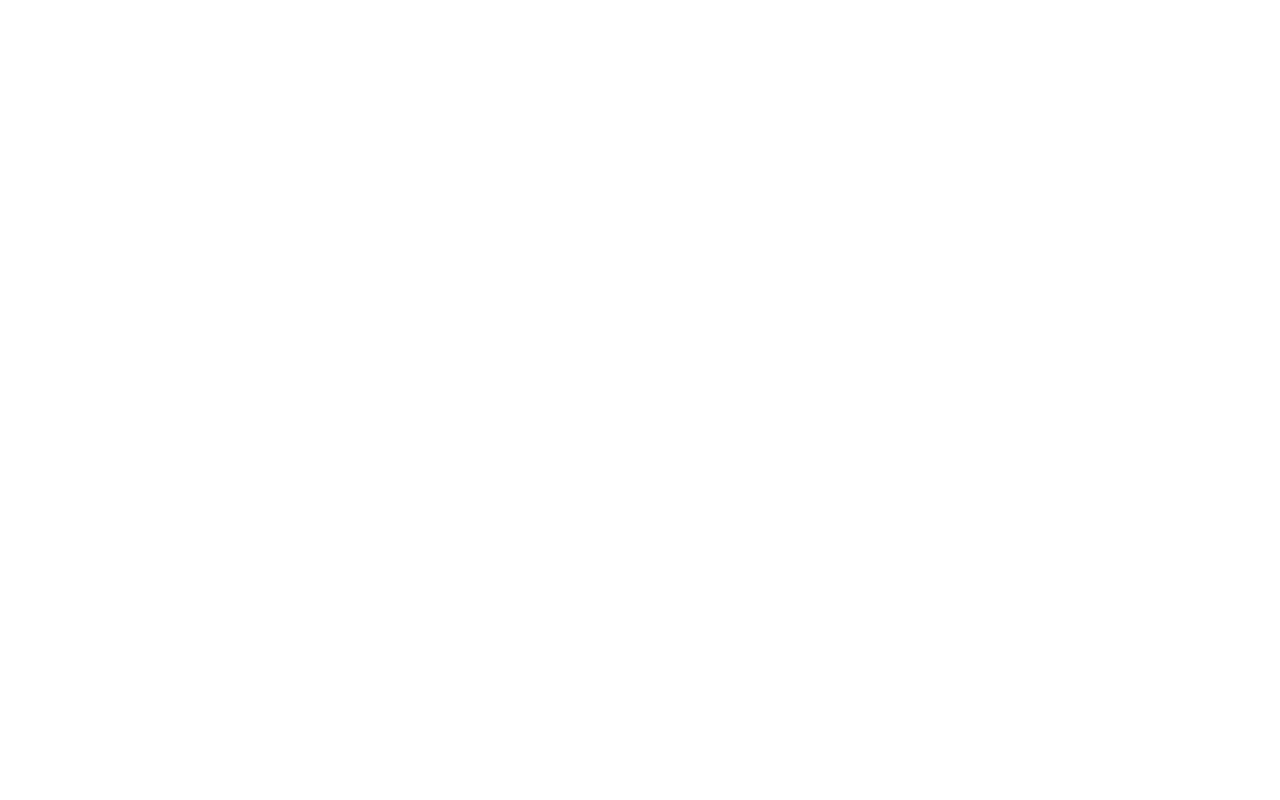
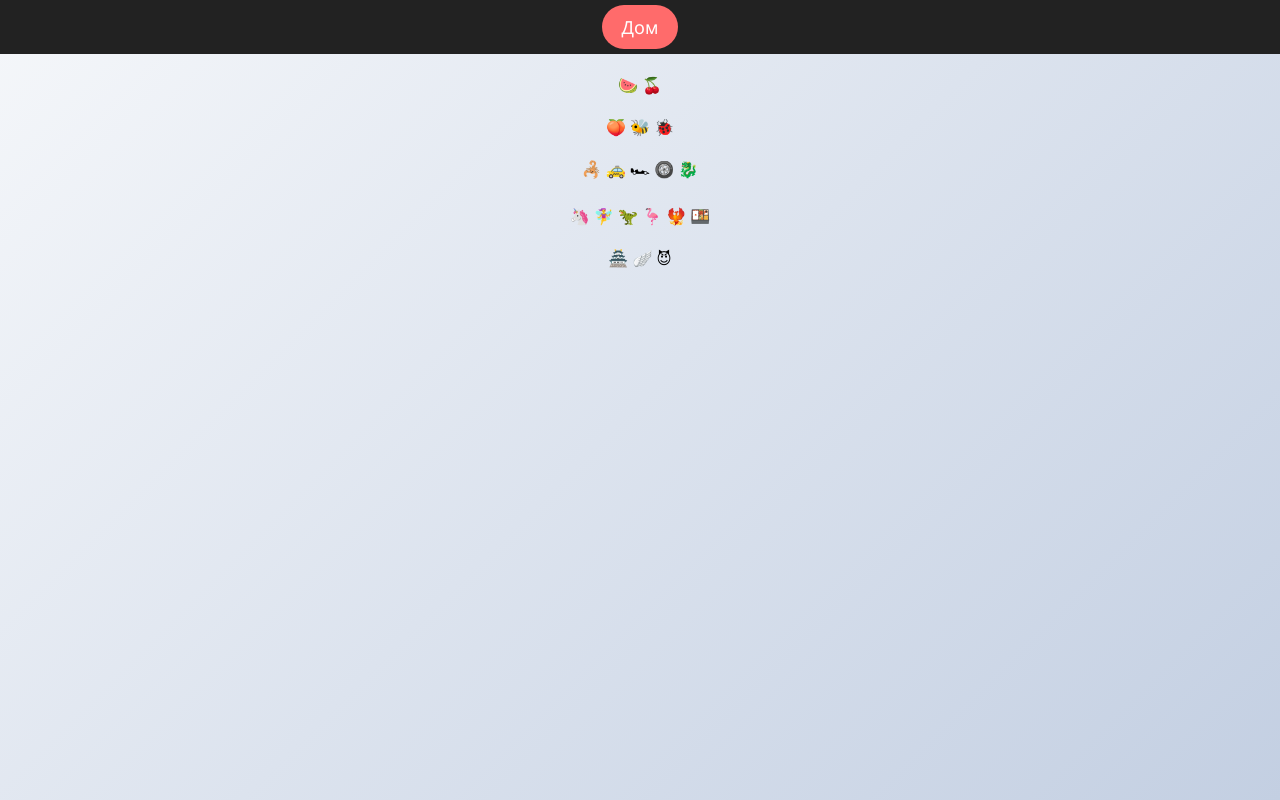
Before and after one commit to HoroshilcevArtem/web, a plain HTML site: page index.html in a window 1280 px wide. Drawn offline with Linux system fonts and the light colour scheme.

Commit message:
Update index.html

```diff
--- a/index.html
+++ b/index.html
@@ -1,11 +1,83 @@
 <!DOCTYPE html>
-<html lang="en">
+<html lang="ru">
 <head>
-	<meta charset="UTF-8">
-	<meta name="viewport" content="width=device-width, initial-scale=1.0">
-	<title>Main</title>
+  <meta charset="UTF-8">
+  <title>Эмодзи-страница</title>
+  <style>
+    body {
+      font-family: 'Segoe UI', Tahoma, Geneva, Verdana, sans-serif;
+      background: linear-gradient(135deg, #f5f7fa, #c3cfe2);
+      margin: 0;
+      padding: 0;
+      display: flex;
+      flex-direction: column;
+      align-items: center;
+      min-height: 100vh;
+    }
+
+    header {
+      width: 100%;
+      padding: 15px;
+      background: #222;
+      text-align: center;
+    }
+
+    header a {
+      text-decoration: none;
+      background: #ff6b6b;
+      color: white;
+      padding: 10px 20px;
+      border-radius: 25px;
+      font-size: 18px;
+      transition: 0.3s;
+    }
+
+    header a:hover {
+      background: #ff3b3b;
+      transform: scale(1.05);
+    }
+
+    .emoji-row {
+      display: flex;
+      justify-content: center;
+      margin: 20px 0;
+      flex-wrap: wrap;
+      gap: 15px;
+    }
+
+    .emoji {
+      font-size: 40px;
+      transition: transform 0.3s, filter 0.3s;
+      cursor: pointer;
+    }
+
+    .emoji:hover {
+      transform: scale(1.3) rotate(10deg);
+      filter: drop-shadow(0 0 10px rgba(255, 100, 100, 0.6));
+    }
+  </style>
 </head>
 <body>
+  <header>
+    <a href="index.html">Дом</a>
+  </header>
 
+  <main>
+    <div class="emoji-row">
+      🍉 🍒
+    </div>
+    <div class="emoji-row">
+      🍑 🐝 🐞
+    </div>
+    <div class="emoji-row">
+      🦂 🚕 🏎 🛞 🐉
+    </div>
+    <div class="emoji-row">
+      🦄 🧚‍♀️ 🦖 🦩 🐦‍🔥 🍱
+    </div>
+    <div class="emoji-row">
+      🏯 🪽 😈
+    </div>
+  </main>
 </body>
 </html>
```
